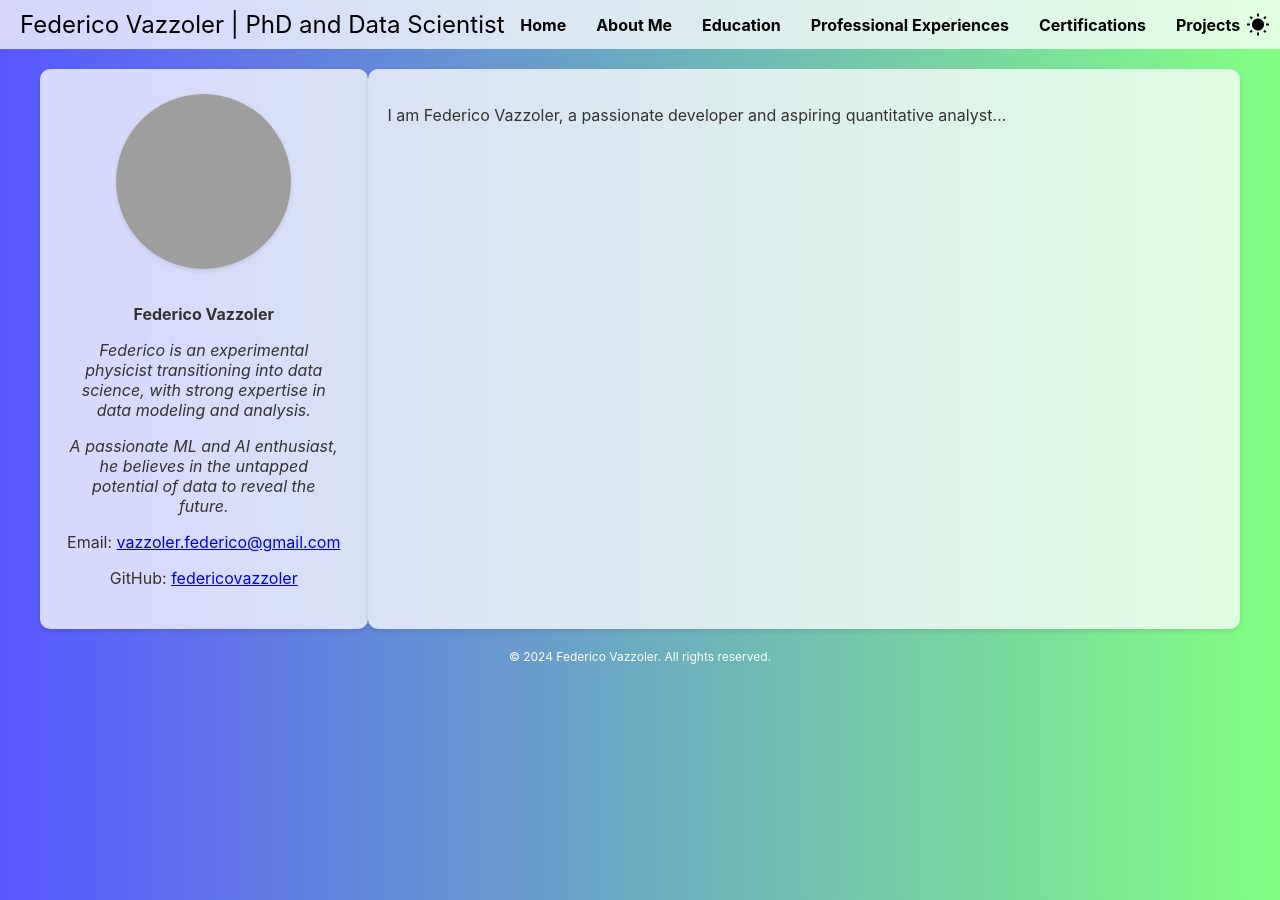
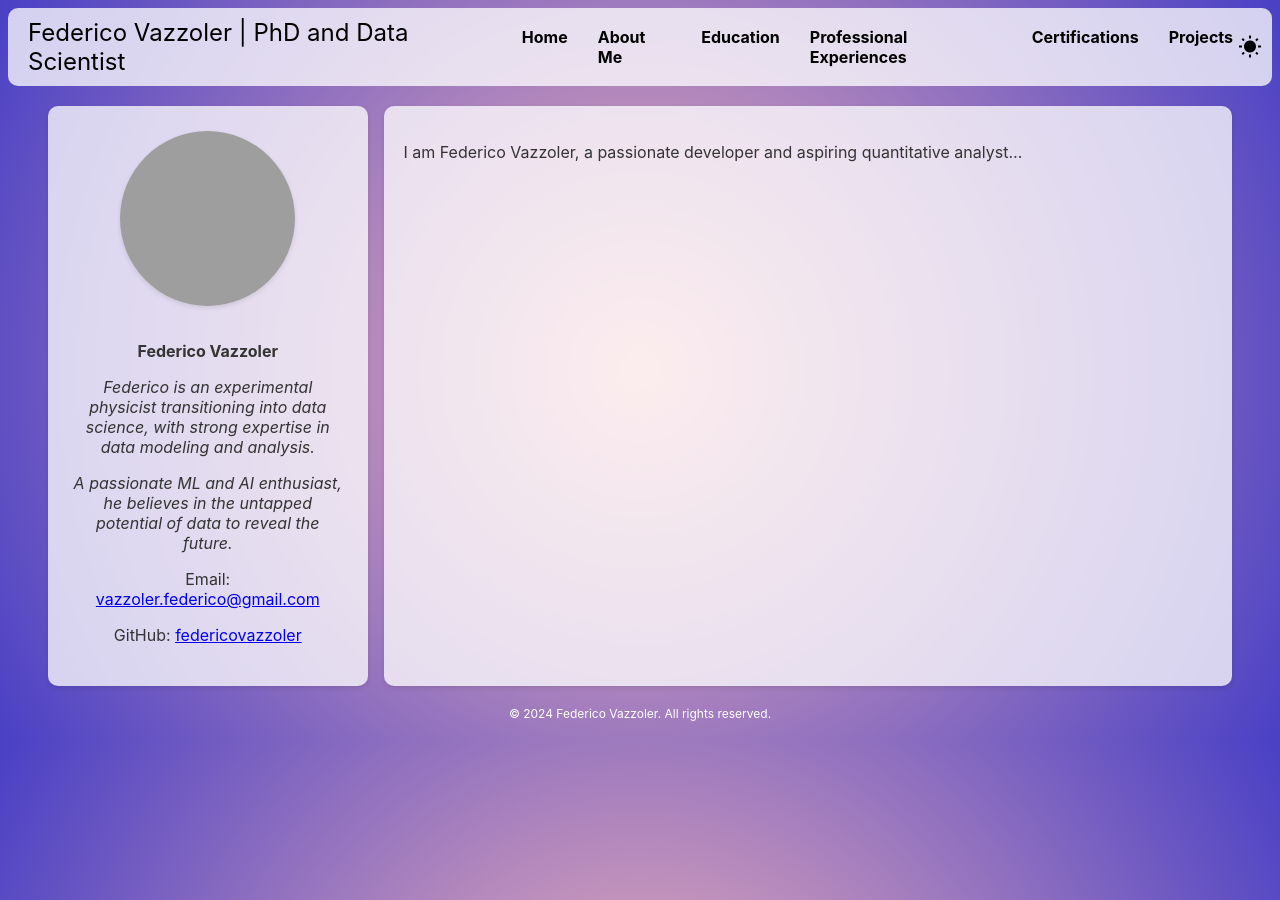
Before and after one commit to federicovazzoler/federicovazzoler.github.io, a Jekyll site: the page built from federico_website/about.md, in a window 1280 px wide. Built offline with Jekyll 4.4.1, drawn with Linux system fonts in a browser that asks for light colours; grey boxes are pictures that could not be loaded.

Commit message:
Other style changes to the navigation bar

```diff
--- a/federico_website/assets/style.css
+++ b/federico_website/assets/style.css
@@ -4,7 +4,9 @@ body {
   margin: 0;
   padding: 0;
 /*  background-color: rgb(156, 75, 75);*/
-  background: linear-gradient(to right, rgb(87, 87, 255), rgb(130, 255, 130));
+/*  background: linear-gradient(to right, rgb(87, 87, 255), rgb(130, 255, 130));*/
+/*  background: linear-gradient(to right, rgb(242, 179, 183), rgb(73, 64, 197)); */
+  background: radial-gradient(circle, rgb(242, 179, 183), rgb(73, 64, 197));
   color: #333;
 }
 
@@ -12,6 +14,11 @@ body {
 nav {
   background-color: #ffffffc1;
   color: black;
+  border-radius: 10px;
+  margin-top: 0.5em;
+  margin-bottom: 0.5em;
+  margin-left: 0.5em;
+  margin-right: 0.5em;
 }
 
 .nav-container {
@@ -23,7 +30,7 @@ nav {
 }
 
 .nav-right {
-  display: flex;
+  display: inline-flex;
   align-items: center;
   gap: 10px; /* Creates a small fixed space between elements */
 }
@@ -36,7 +43,7 @@ nav {
 
 .nav-links {
   list-style: none;
-  display: flex;
+  display: inline-flex;
   margin: 0;
   padding: 0;
 }
@@ -61,7 +68,7 @@ nav {
   background: none;
   border: none;
   font-size: 1.5em;
-  color: white;
+  color: black;
   cursor: pointer;
 }
 
@@ -74,7 +81,7 @@ nav {
   .nav-links {
     display: none;
     flex-direction: column;
-    background-color: #333;
+    background-color: #ffffffe8;
     position: absolute;
     top: 100%; /* Position right below the navbar */
     right: 0; /* Align to the right side */
@@ -91,6 +98,10 @@ nav {
 
   .hamburger {
     display: block;
+  }
+
+  body.dark .nav-links {
+    background-color: #333333e8;
   }
 }
 
@@ -111,6 +122,8 @@ aside {
   box-shadow: 0 2px 5px rgba(0, 0, 0, 0.1);
   text-align: center;
   margin-bottom: 0px;
+  margin-left: 0.5em;
+  margin-right: 0.5em;
 }
 
 aside img {
@@ -128,6 +141,8 @@ main {
   border-radius: 10px;
   box-shadow: 0 2px 5px rgba(0, 0, 0, 0.1);
   min-width: 300px;
+  margin-left: 0.5em;
+  margin-right: 0.5em;
 }
 
 footer {
@@ -140,7 +155,9 @@ footer {
 /* Dark mode styles */
 /* Dark mode background */
 body.dark {
-  background: linear-gradient(to right, rgb(33, 33, 99), rgb(56, 133, 56));
+/*  background: linear-gradient(to right, rgb(33, 33, 99), rgb(56, 133, 56));*/
+  /*background: linear-gradient(to right, rgb(122, 75, 83), rgb(46, 41, 130)); */
+  background: radial-gradient(circle, rgb(122, 75, 83), rgb(46, 41, 130));
 }
 
 /* Dark mode body */
@@ -182,6 +199,11 @@ body.dark main {
 body.dark ::selection {
   background-color: rgb(173, 173, 255); /* Soft blue selection */
   color: #121212;
+}
+
+/* Hamburgher button in dark mode */
+body.dark .hamburger {
+  color: white;
 }
 
 /* Dark mode toggle styles */
```
